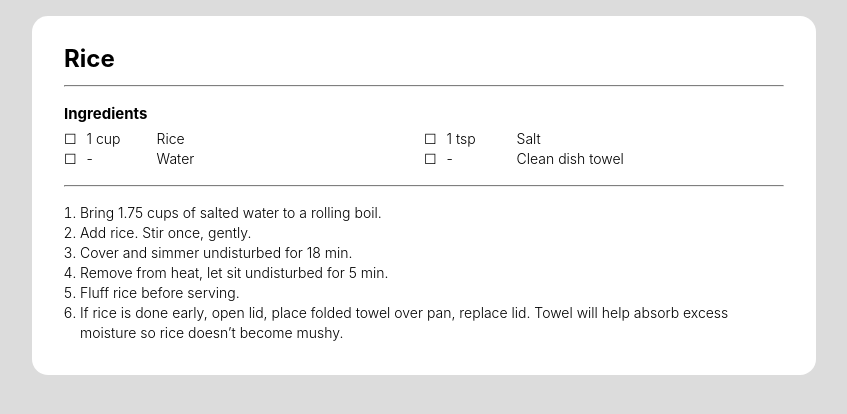
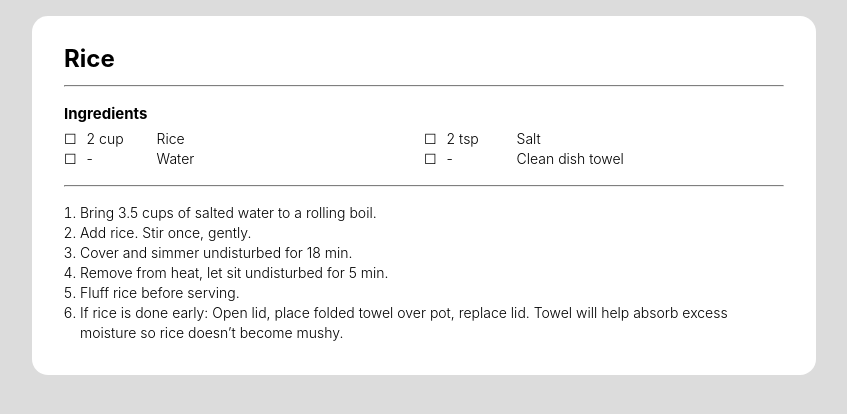
Before and after one commit to gaelanlloyd/jekyll-recipes, a Jekyll site: the page built from _recipes/rice.md, in a window 1280 px wide. Shown: the top 414 px of the page, without its empty margins (216-1063 px from the left). Built offline with Jekyll 4.4.1, drawn with Linux system fonts in a browser that asks for light colours.

Commit message:
Update rice.md

```diff
--- a/_recipes/rice.md
+++ b/_recipes/rice.md
@@ -1,14 +1,14 @@
 ---
 title: Rice
 ingredients:
-  - { qty: "1 cup", item: "Rice" }
-  - { qty: "1 tsp", item: "Salt" }
+  - { qty: "2 cup", item: "Rice" }
+  - { qty: "2 tsp", item: "Salt" }
   - { qty: "-", item: "Water" }
   - { qty: "-", item: "Clean dish towel" }
 ---
-- Bring 1.75 cups of salted water to a rolling boil.
+- Bring 3.5 cups of salted water to a rolling boil.
 - Add rice. Stir once, gently.
 - Cover and simmer undisturbed for 18 min.
 - Remove from heat, let sit undisturbed for 5 min.
 - Fluff rice before serving.
-- If rice is done early, open lid, place folded towel over pan, replace lid. Towel will help absorb excess moisture so rice doesn't become mushy.
+- If rice is done early: Open lid, place folded towel over pot, replace lid. Towel will help absorb excess moisture so rice doesn't become mushy.
```
